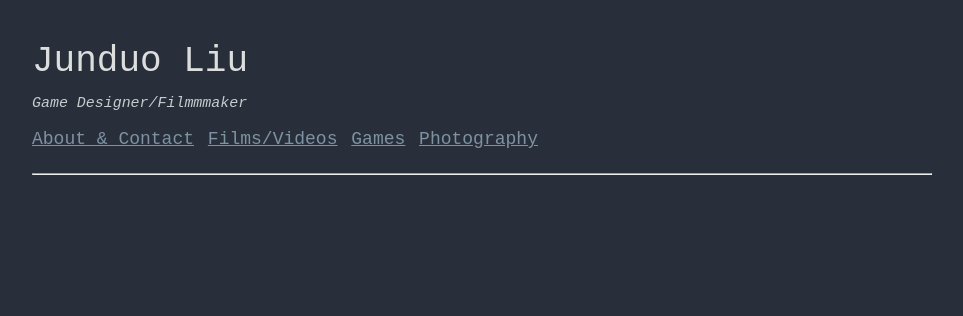
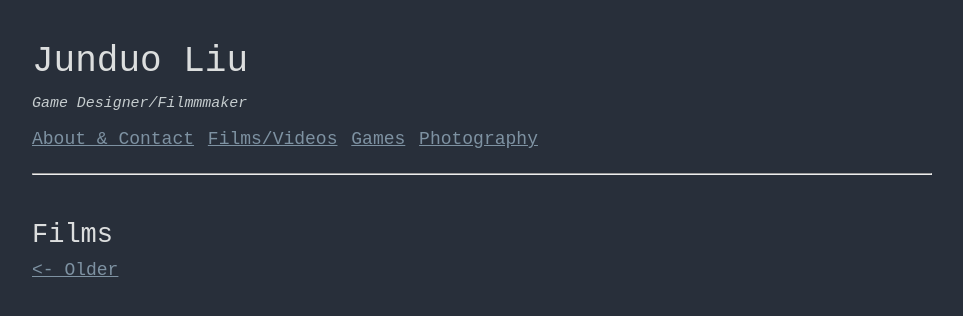
Before and after one commit to JunduoLiu/JunduoLiu.github.io, a Jekyll site: the page built from Films/index.html, in a window 1280 px wide. Shown: the top 316 px of the page, without its empty margins (158-1121 px from the left). Built offline with Jekyll 4.4.1, drawn with Linux system fonts in a browser that asks for light colours; the list of posts is cut into pages by our own code.

Commit message:
Update index.html

```diff
--- a/Films/index.html
+++ b/Films/index.html
@@ -1,6 +1,27 @@
 ---
 layout: default
-title: LightSpeed Home
+title: Films
 pagination:
     enabled: true
 ---
+
+<h2>Films</h2>
+
+{% for film in paginator.films %}
+  <span class="film-item">
+    <span class="mobile-hide">{{ film.date | date: '%Y-%m-%d' }} >> </span>
+    <a href="{{ film.url }}">{{ film.title }}</a>
+    <span class="float-right mobile-hide">{{ film.categories }}</span>
+  </span>
+{% endfor %}
+
+<div class="film-nav">
+  {% if paginator.total_pages > 1 %}
+    {% if paginator.next_page %}
+      <a href="{{ paginator.next_page_path | prepend: site.baseurl }}">&lt;- Older</a>
+    {% endif %}
+    {% if paginator.previous_page %}
+      <a href="{{ paginator.previous_page_path | prepend: site.baseurl }}">Newer -&gt;</a>
+    {% endif %}
+  {% endif %}
+</div>
```
